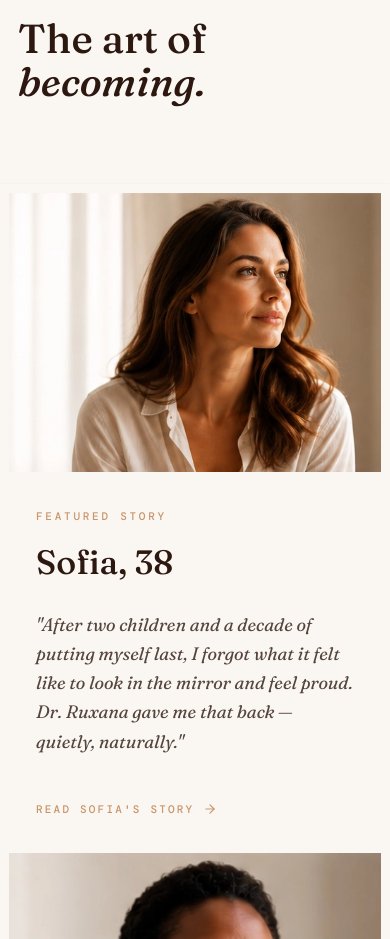
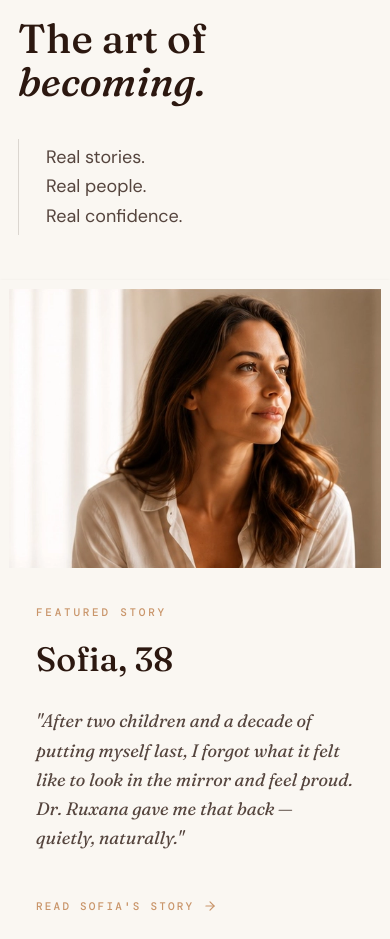
Before and after one commit to playkidsofficial6-oss/cosmohome, a React (Vite) app: page / in a window 390 px wide. Shown: the part 4480-5419 px from the top of the page. Built offline with nearby package versions, Linux system fonts and the light colour scheme.

Commit message:
fix: remove lg:hidden constraint from transformation section description to ensure visibility on mobile devices

```diff
--- a/src/components/home/Transformation.tsx
+++ b/src/components/home/Transformation.tsx
@@ -15,7 +15,7 @@ export function Transformation() {
             </h2>
           </FadeUp>
           <FadeUp delay={0.1}>
-            <div className="border-l border-[#2C1810]/15 pl-6 md:pl-8 py-1 hidden lg:block">
+            <div className="border-l border-[#2C1810]/15 pl-6 md:pl-8 py-1">
               <p className="text-[#2C1810]/80 text-base leading-relaxed" style={B}>
                 Real stories.<br />
                 Real people.<br />
```
